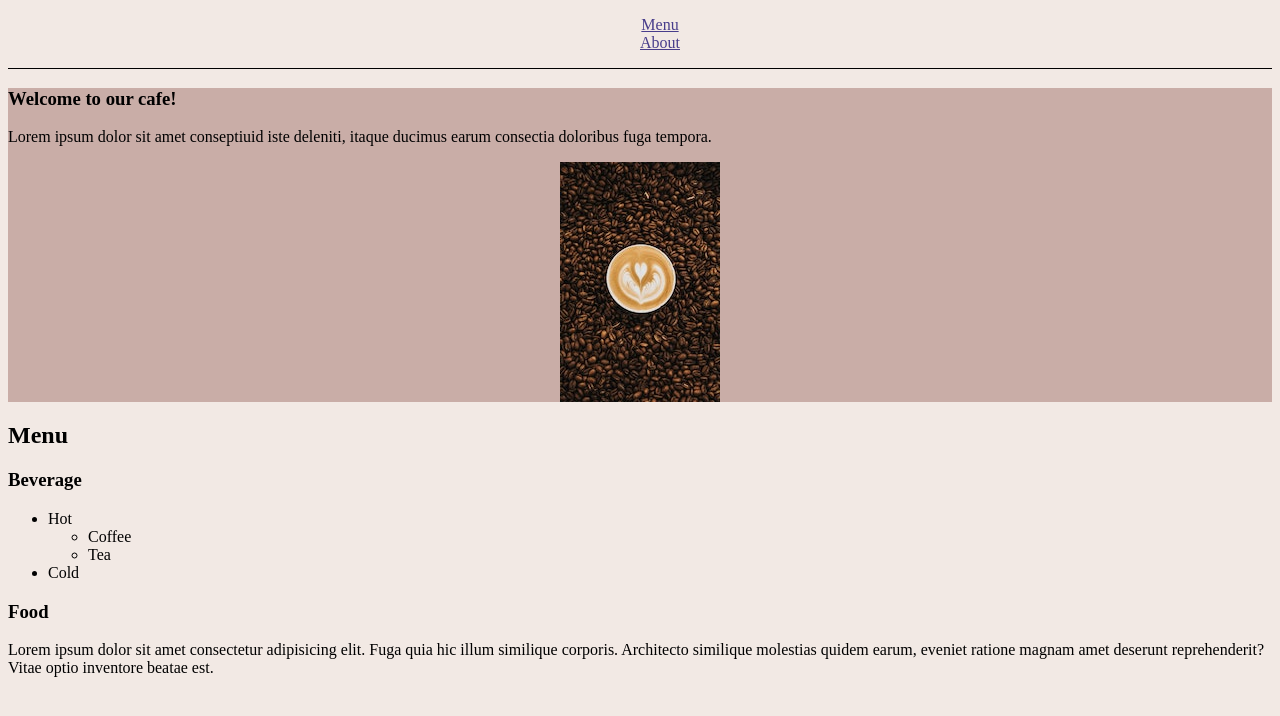
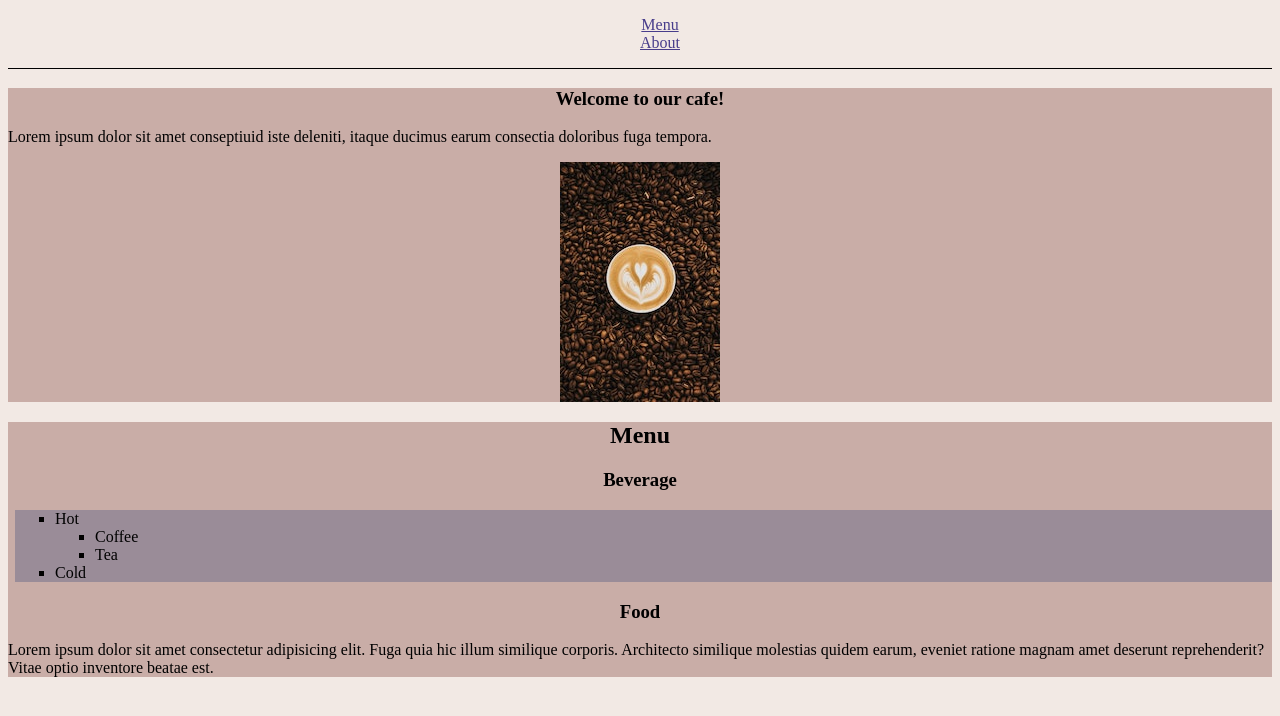
Before and after one commit to LLFlash114/midterm, a plain HTML site: page index.html in a window 1280 px wide. Drawn offline with Linux system fonts and the light colour scheme.

Commit message:
adding css style to menu section

```diff
--- a/index.html
+++ b/index.html
@@ -21,9 +21,10 @@
         <p>Lorem ipsum dolor sit amet conseptiuid iste deleniti, itaque ducimus earum consectia doloribus fuga tempora.</p>
         <img src="./images/coffee.jpg">
         </section>
-        <section>
+        <section class="food_menu">
           <h2>Menu</h2>
           <h3>Beverage</h3>
+          <section class="list">
           <ul>
             <li>Hot
               <ul>
@@ -33,6 +34,7 @@
             </li>
             <li>Cold</li>
           </ul>
+          </section>
           <h3>Food</h4>
           <p>Lorem ipsum dolor sit amet consectetur adipisicing elit. Fuga quia hic illum similique corporis. Architecto similique molestias quidem earum, eveniet ratione magnam amet deserunt reprehenderit? Vitae optio inventore beatae est.</p>
 
--- a/stylesheets/stylesheet.css
+++ b/stylesheets/stylesheet.css
@@ -19,9 +19,43 @@ li > a:link {
 
 .main{
     background-color: #C9ADA7;
+    padding: auto;
+    margin: auto;
+
+
+
+
+
+
+
+}
+
+.main h1{
+    text-align: center;
 }
 .main img{
     margin: auto;
     display: block;
 
 }
+.food_menu{
+    background-color: #C9ADA7;
+}
+
+.food_menu h2{
+    text-align: center;
+}
+
+.food_menu h3{
+    text-align: center;
+}
+
+.list {
+    background-color: #9A8C98;
+    margin-left: 7px;
+}
+
+.list ul{
+    list-style-type: square;
+
+}
```
